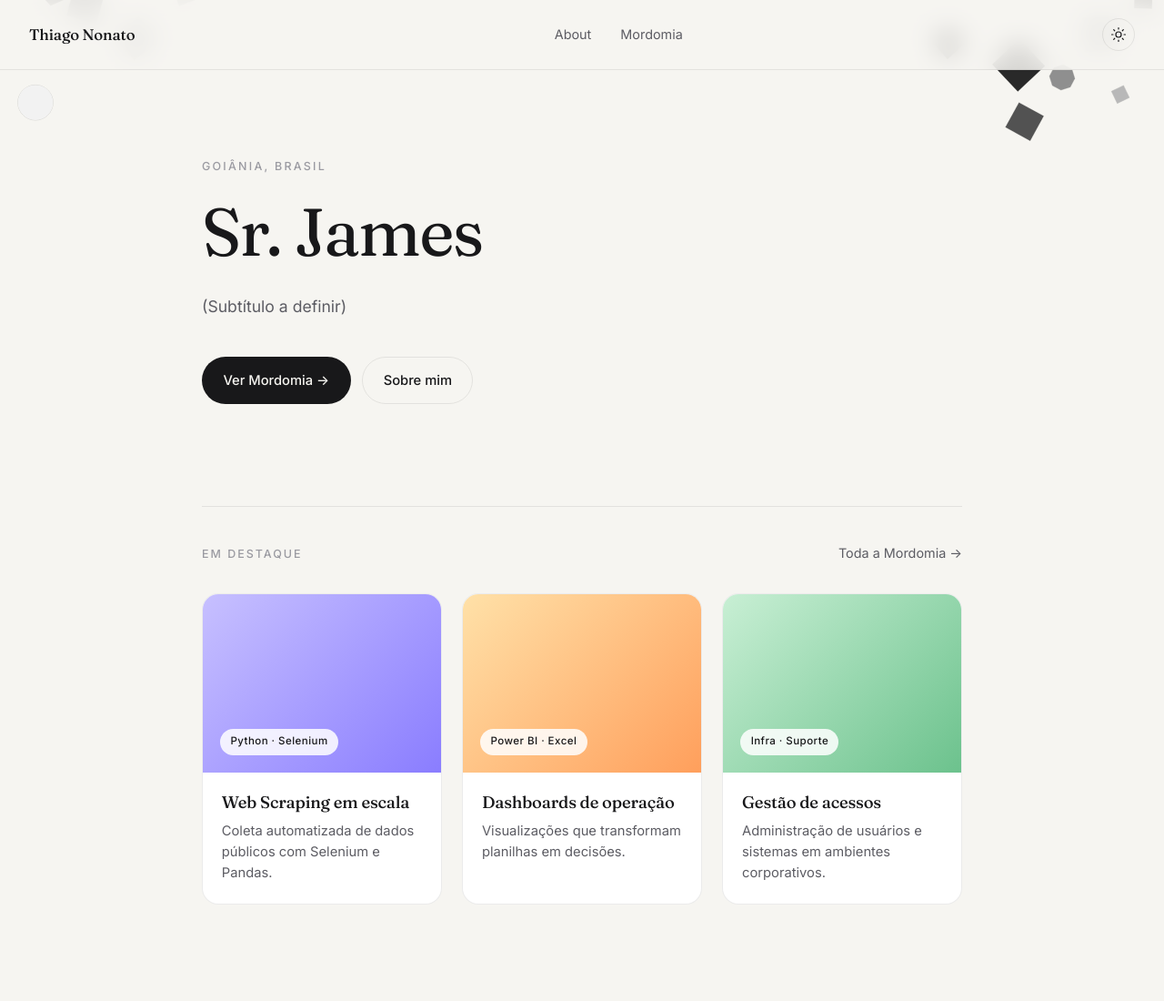
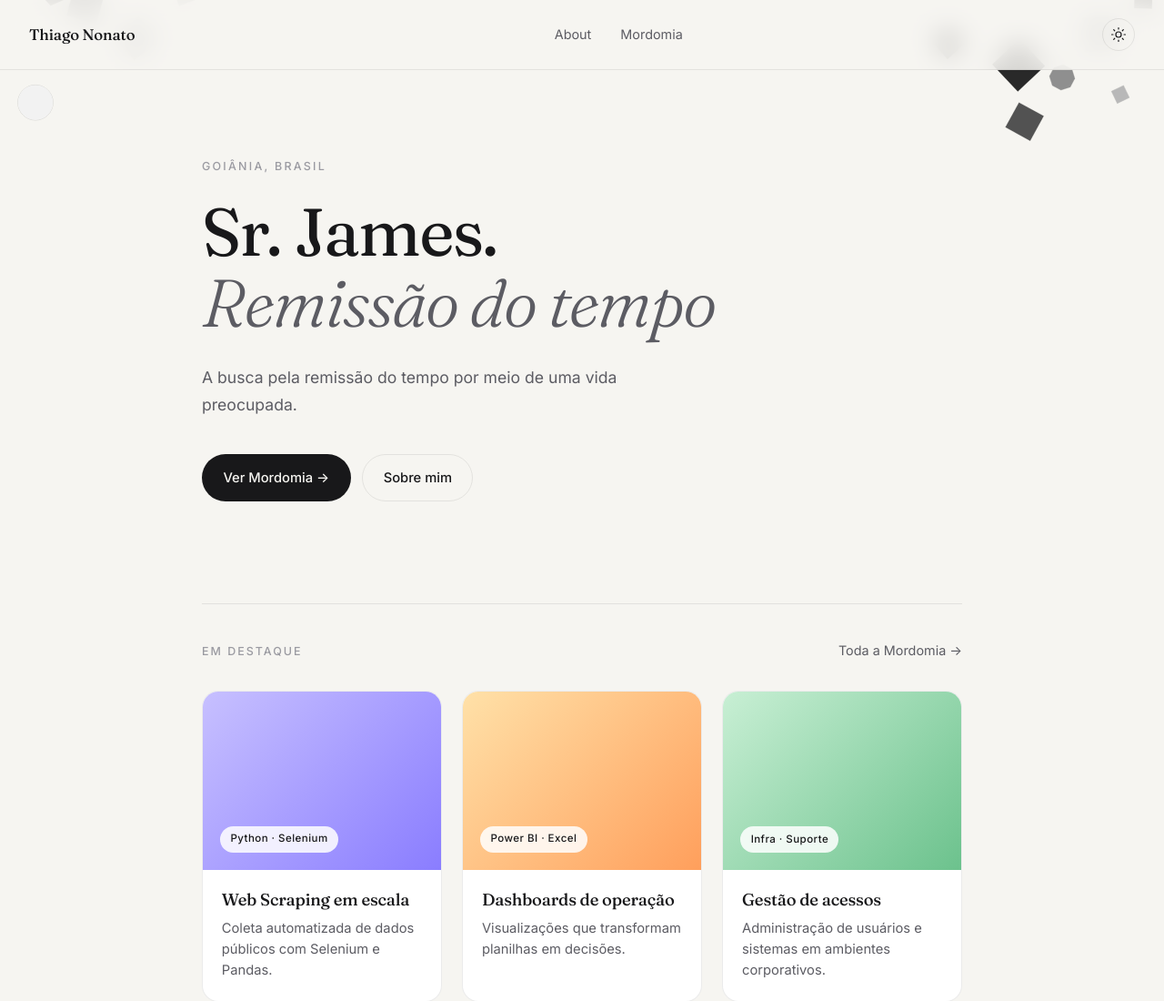
Before and after one commit to ThiagoNonato/thiagononato.github.io, a website built with Vite: page index.html in a window 1280 px wide. Shown: the top 1100 px of the page at 91% size. Built offline with nearby package versions, Linux system fonts and the light colour scheme.

Commit message:
style: apply italic formatting to 'remissão do tempo' in index and projects

```diff
--- a/index.html
+++ b/index.html
@@ -27,9 +27,9 @@
   <main class="hero">
     <div class="hero-inner">
       <p class="eyebrow">Goiânia, Brasil</p>
-      <h1>Sr. James</h1>
+      <h1>Sr. James.<br/><em>Remissão do tempo</em></h1>
       <p class="hero-sub">
-        (Subtítulo a definir)
+        A busca pela remissão do tempo por meio de uma vida preocupada.
       </p>
       <div class="cta-row">
         <a href="projects.html" class="btn-primary">Ver Mordomia -></a>
```
Also changed, not shown: projects.html (+1 -1 lines).
